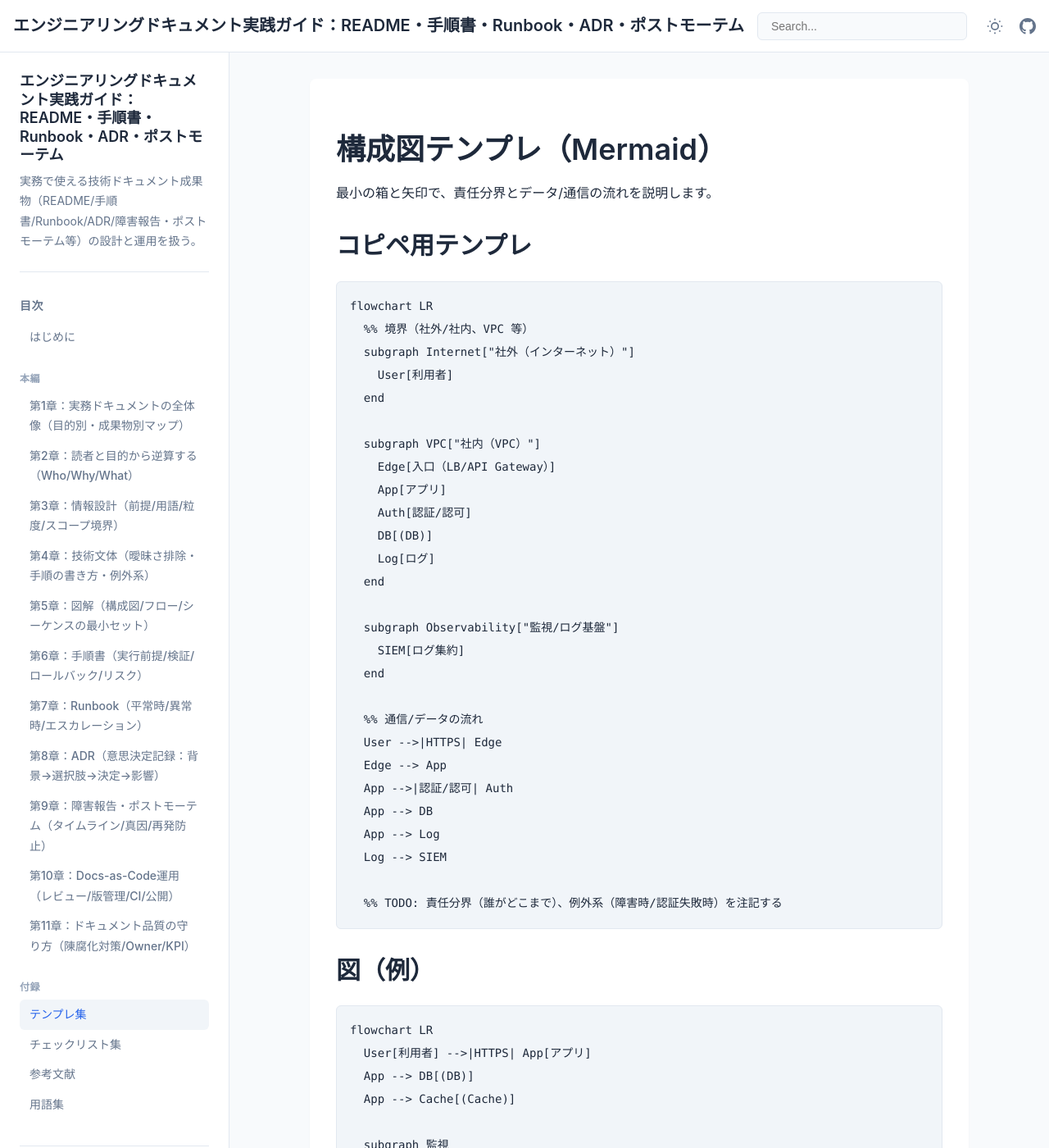
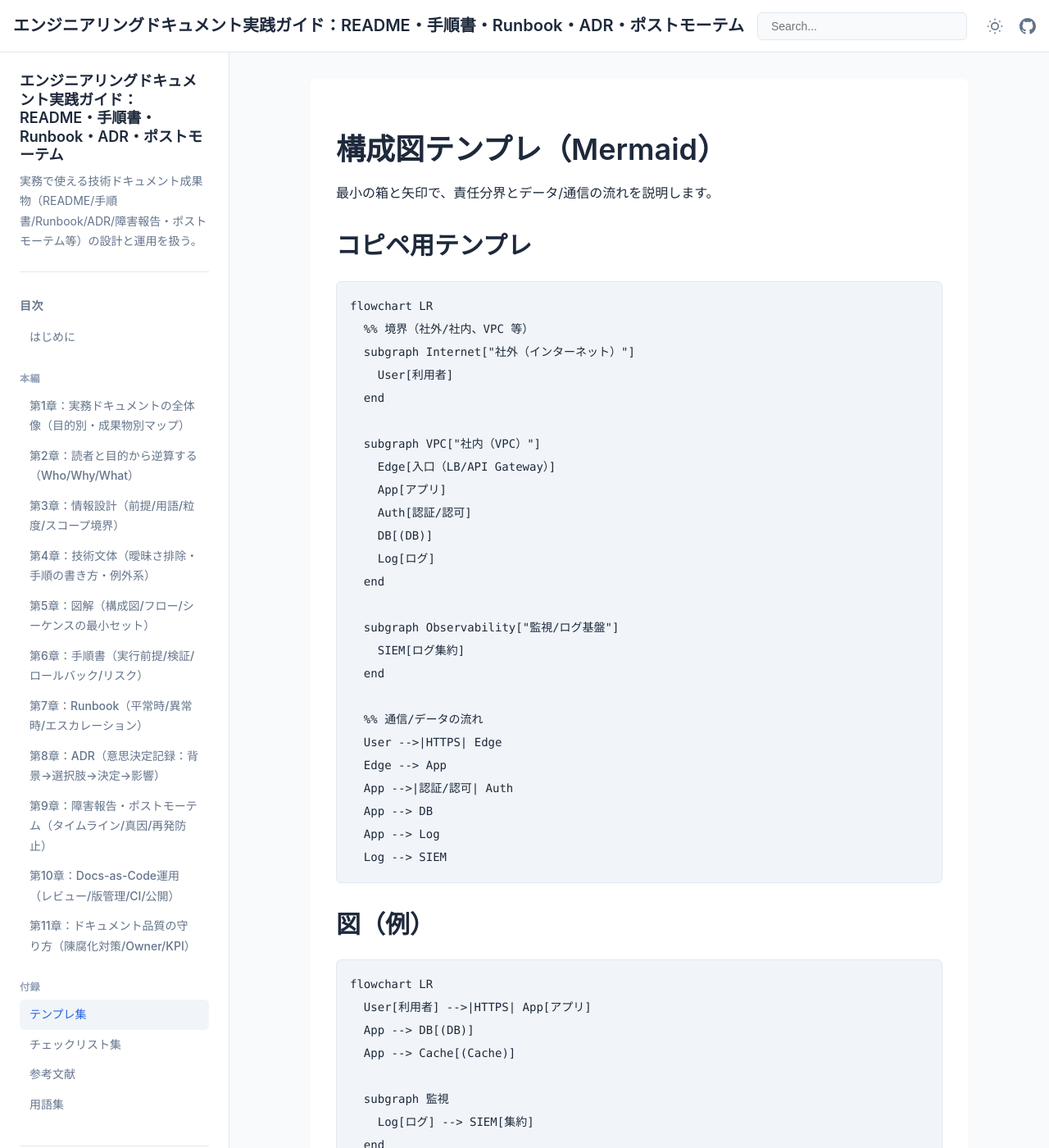
Before and after one commit to itdojp/engineering-documentation-book, a Jekyll site: the page built from docs/appendices/templates/architecture-diagram/index.md, in a window 1280 px wide and 1400 px high. Shown: the whole window at 82% size. Built offline with Jekyll 4.4.1, drawn with Linux system fonts in a browser that asks for light colours; some of the changed text lies outside the part shown.

Commit message:
Fix nav footer and cleanup placeholders (#12)

````diff
--- a/docs/_includes/page-navigation.html
+++ b/docs/_includes/page-navigation.html
@@ -164,11 +164,6 @@ level of such grouping so only leaf items (having `path`/`url`) participate.
         <span class="label">前へ</span>
         <span class="title">{{ prev_page.title | default: prev_data.title | default: prev_data.label | default: previous_item.title | default: previous_item.name | default: "前のページ" | escape }}</span>
       </a>
-    {% else %}
-      <span class="nav-disabled nav-prev">
-        <span class="arrow" aria-hidden="true">←</span>
-        <span class="label">前へ</span>
-      </span>
     {% endif %}
 
     <a href="{{ '/' | relative_url }}" class="nav-home">
@@ -195,11 +190,6 @@ level of such grouping so only leaf items (having `path`/`url`) participate.
         <span class="title">{{ next_page.title | default: next_data.title | default: next_data.label | default: next_item.title | default: next_item.name | default: "次のページ" | escape }}</span>
         <span class="arrow" aria-hidden="true">→</span>
       </a>
-    {% else %}
-      <span class="nav-disabled nav-next">
-        <span class="label">次へ</span>
-        <span class="arrow" aria-hidden="true">→</span>
-      </span>
     {% endif %}
   </div>
 </nav>
--- a/docs/appendices/templates/architecture-diagram/index.md
+++ b/docs/appendices/templates/architecture-diagram/index.md
@@ -36,8 +36,6 @@ flowchart LR
   App --> DB
   App --> Log
   Log --> SIEM
-
-  %% TODO: 責任分界（誰がどこまで）、例外系（障害時/認証失敗時）を注記する
 ```
 
 ## 図（例）
````
Also changed, not shown: other parts of docs/appendices/templates/architecture-diagram/index.md (+2 -0 lines), README.md.
